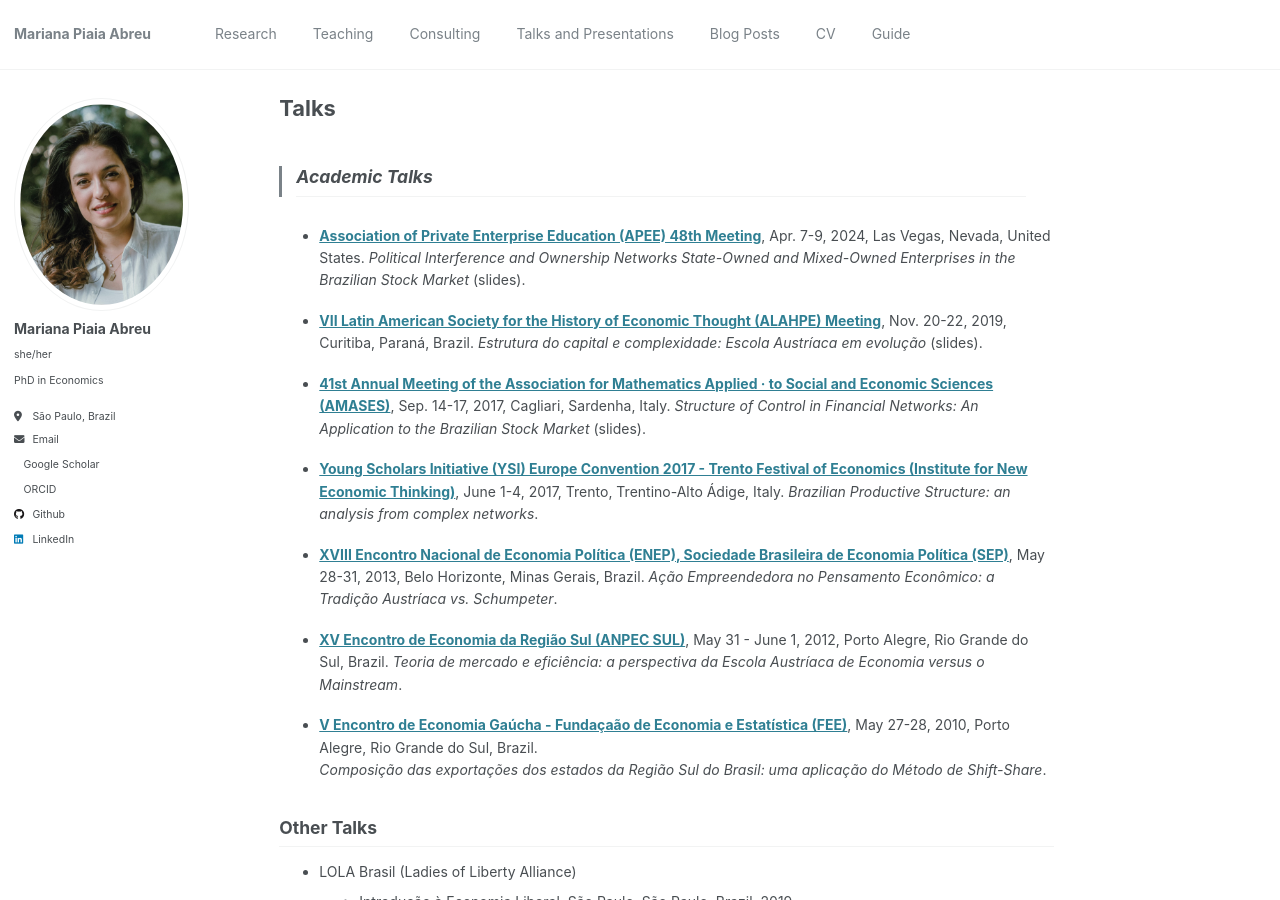
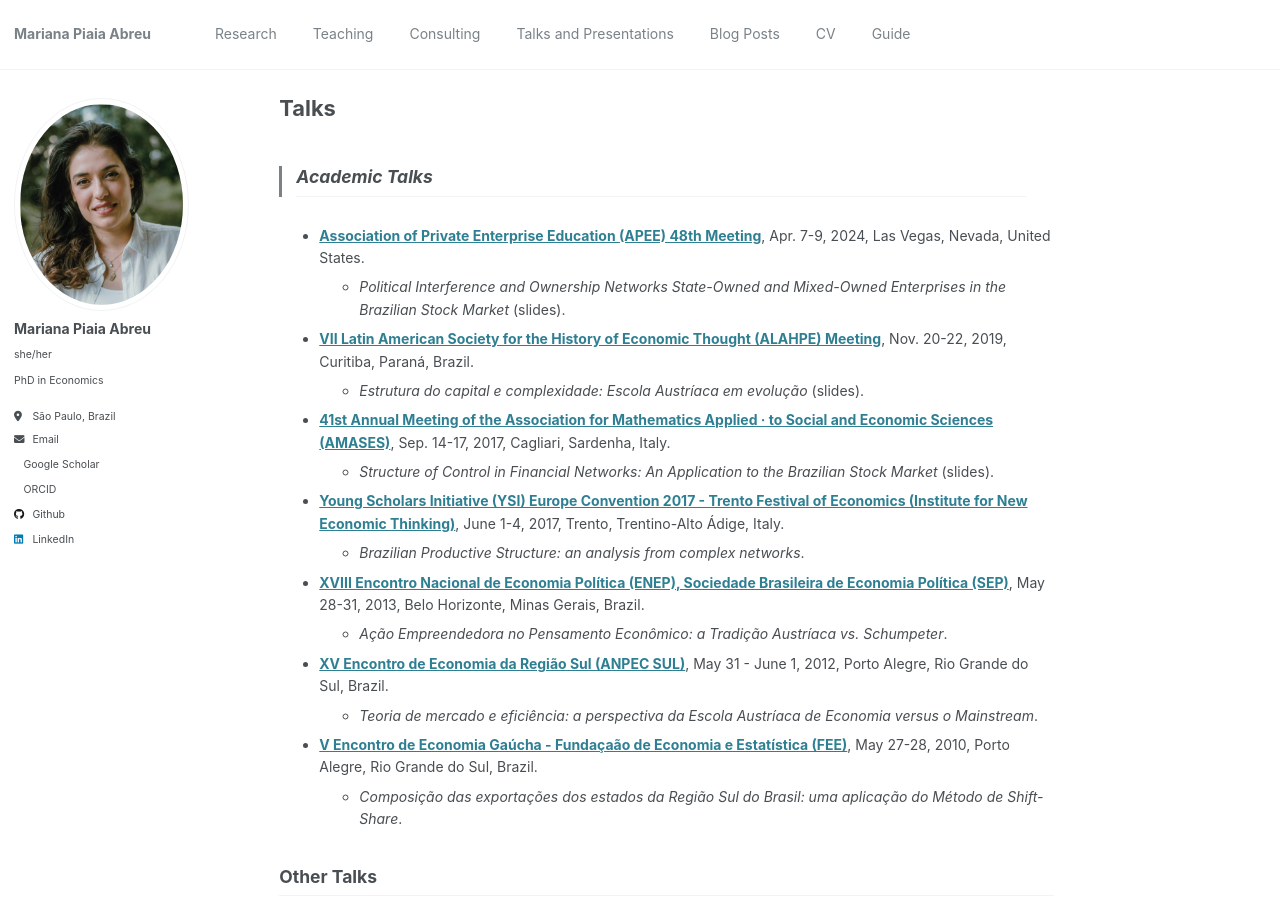
Before and after one commit to piaiaabreu/piaiaabreu.github.io, a Jekyll site: the page built from _pages/talks.md, in a window 1280 px wide and 900 px high. Built offline with Jekyll 4.4.1, drawn with Linux system fonts in a browser that asks for light colours; a style sheet for code colours, icons or effects is not loaded.

```diff
--- a/_pages/talks.md
+++ b/_pages/talks.md
@@ -10,25 +10,25 @@ redirect_from:
 > ## Academic Talks
 
 * **[Association of Private Enterprise Education (APEE) 48th Meeting](https://apee.org/past-programs/)**, Apr. 7-9, 2024, Las Vegas, Nevada, United States.
-_Political Interference and Ownership Networks State-Owned and Mixed-Owned Enterprises in the Brazilian Stock Market_ (slides).
+  * _Political Interference and Ownership Networks State-Owned and Mixed-Owned Enterprises in the Brazilian Stock Market_ (slides).
 
 * **[VII Latin American Society for the History of Economic Thought (ALAHPE) Meeting](https://alahpe.org/wp-content/uploads/2021/01/Programa-ALAHPE-Curitiba.pdf)**, Nov. 20-22, 2019, Curitiba, Paraná, Brazil.
-_Estrutura do capital e complexidade: Escola Austríaca em evolução_ (slides).
+  * _Estrutura do capital e complexidade: Escola Austríaca em evolução_ (slides).
 
 * **[41st Annual Meeting of the Association for Mathematics Applied · to Social and Economic Sciences (AMASES)](https://www.amases.org/41st-annual-meeting-of-the-italian-association-for-mathematics-applied-to-economic-and-social-sciences-amases/)**, Sep. 14-17, 2017, Cagliari, Sardenha, Italy.
-_Structure of Control in Financial Networks: An Application to the Brazilian Stock Market_ (slides).
+  * _Structure of Control in Financial Networks: An Application to the Brazilian Stock Market_ (slides).
 
 * **[Young Scholars Initiative (YSI) Europe Convention 2017 - Trento Festival of Economics (Institute for New Economic Thinking)](https://www.ineteconomics.org/events/trento-festival-of-economics)**, June 1-4, 2017, Trento, Trentino-Alto Ádige, Italy.
-_Brazilian Productive Structure: an analysis from complex networks_.
+  * _Brazilian Productive Structure: an analysis from complex networks_.
 
 * **[XVIII Encontro Nacional de Economia Política (ENEP), Sociedade Brasileira de Economia Política (SEP)](https://www.sep.org.br/01_sites/01/index.php/enep-2/enep-edicoes-anteriores/anais-dos-eneps)**, May 28-31, 2013, Belo Horizonte, Minas Gerais, Brazil.
-_Ação Empreendedora no Pensamento Econômico: a Tradição Austríaca vs. Schumpeter_.
+  * _Ação Empreendedora no Pensamento Econômico: a Tradição Austríaca vs. Schumpeter_.
 
 * **[XV Encontro de Economia da Região Sul (ANPEC SUL)](https://www.anpec.org.br/sul/2012/index.html)**, May 31 - June 1, 2012, Porto Alegre, Rio Grande do Sul, Brazil.
-_Teoria de mercado e eficiência: a perspectiva da Escola Austríaca de Economia versus o Mainstream_.
+  * _Teoria de mercado e eficiência: a perspectiva da Escola Austríaca de Economia versus o Mainstream_.
 
 * **[V Encontro de Economia Gaúcha - Fundaçaão de Economia e Estatística (FEE)](https://arquivofee.rs.gov.br/eventos/encontro-de-economia-gaucha/5-encontro-de-economia-gaucha-2010/)**, May 27-28, 2010, Porto Alegre, Rio Grande do Sul, Brazil.
-_Composição das exportações dos estados da Região Sul do Brasil: uma aplicação do Método de Shift-Share_.
+  * _Composição das exportações dos estados da Região Sul do Brasil: uma aplicação do Método de Shift-Share_.
 
 ## Other Talks
 
```
